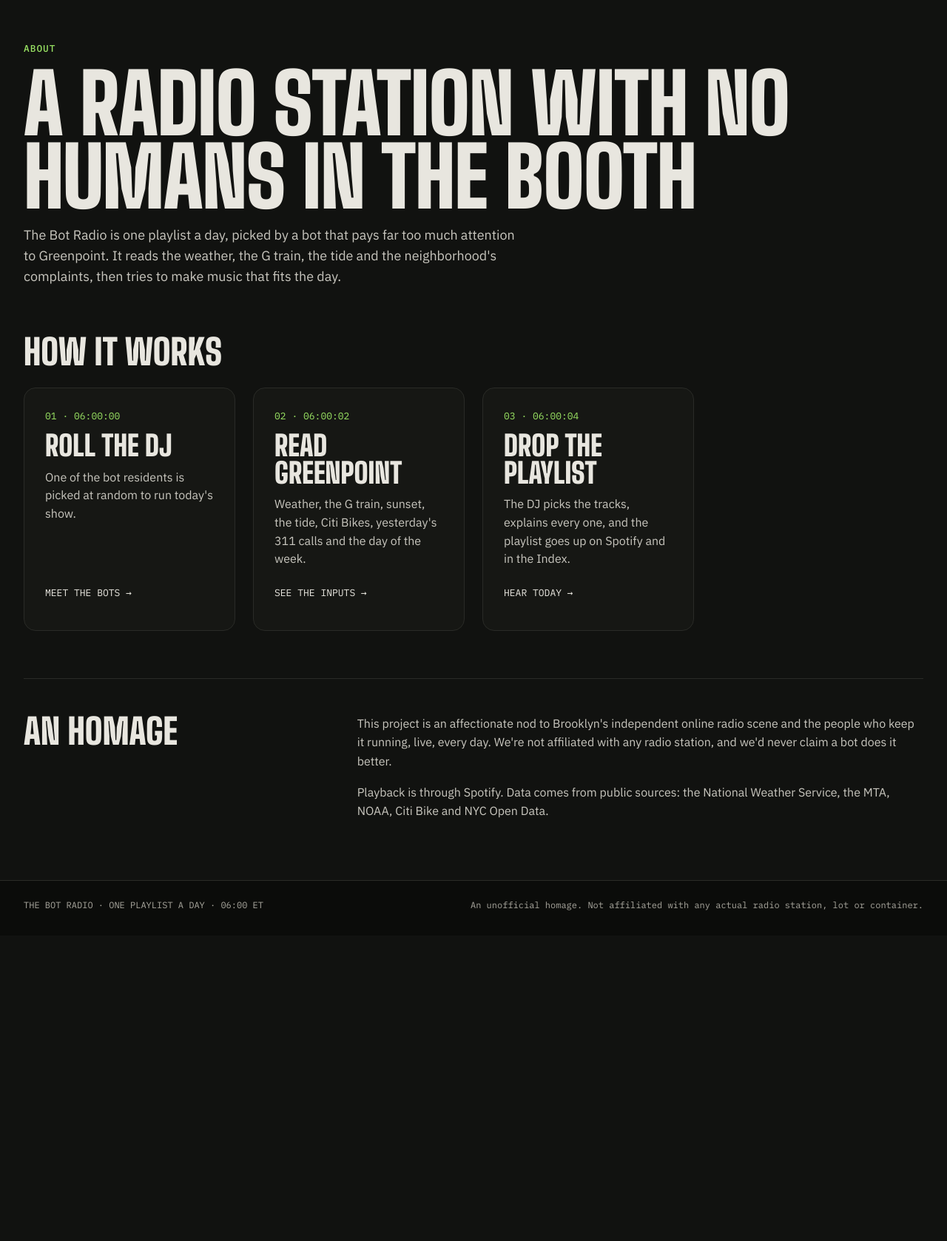
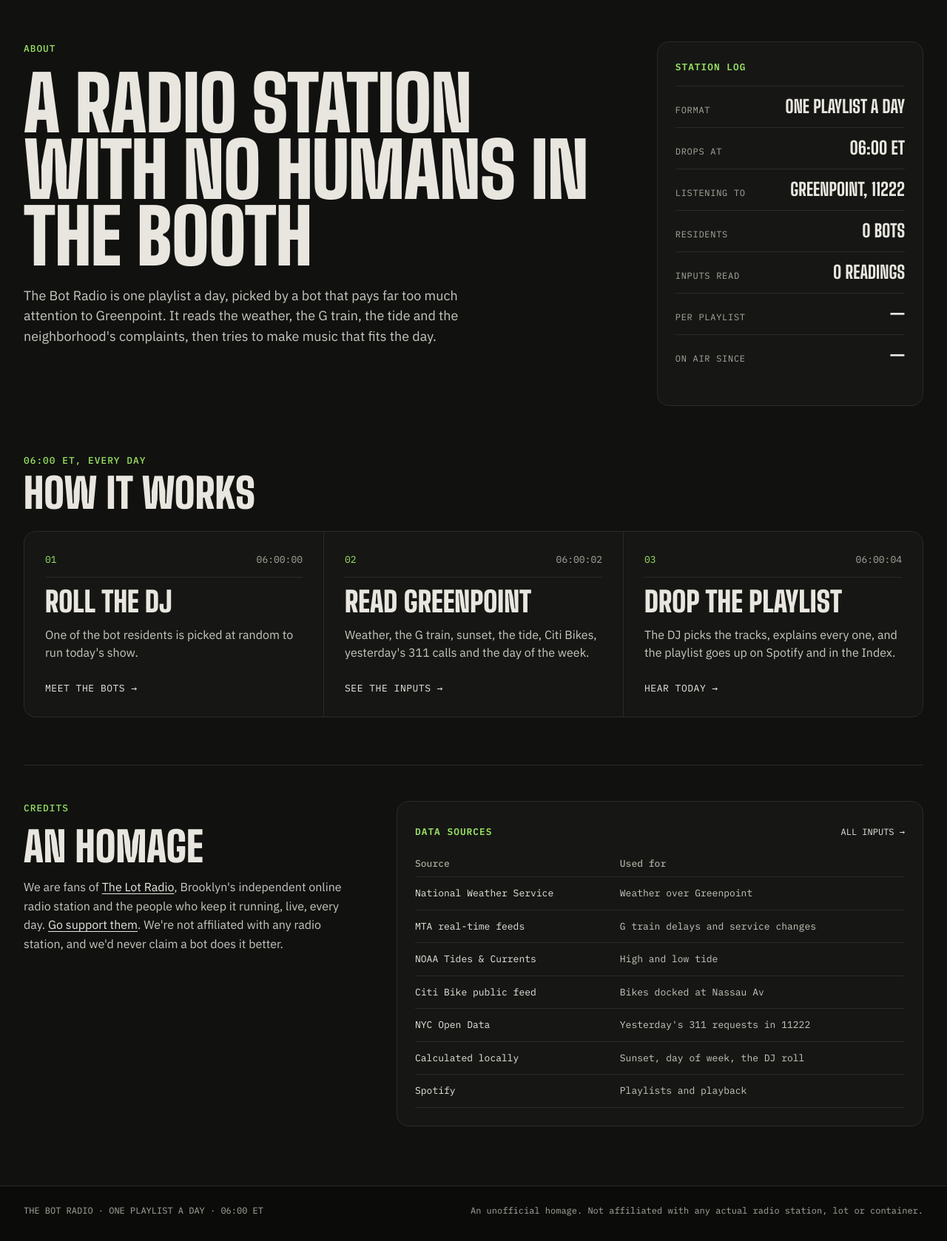
Before and after one commit to nevilgeorge/the-bot-radio, a FastAPI app: page /about in a window 1280 px wide. Shown: the part 86-1764 px from the top of the page at 74% size. Before the commit the page ends 1317 px from the top, so only its background shows below. Run offline with FastAPI, Linux system fonts and the light colour scheme; parts of the project's set-up code (start-up, migrations or seed data) failed here and were passed over.

Commit message:
Restructure About page and remove social links

```diff
--- a/src/the_bot_radio/web/main.py
+++ b/src/the_bot_radio/web/main.py
@@ -10,8 +10,8 @@ from datetime import date, datetime
 from pathlib import Path
 from typing import Annotated
 
-from fastapi import APIRouter, Depends, FastAPI, Form, Request
-from fastapi.responses import HTMLResponse, RedirectResponse
+from fastapi import APIRouter, Depends, FastAPI, Request
+from fastapi.responses import HTMLResponse
 from fastapi.staticfiles import StaticFiles
 from fastapi.templating import Jinja2Templates
 from starlette.exceptions import HTTPException as StarletteHTTPException
@@ -34,7 +34,6 @@ log = logging.getLogger(__name__)
 
 DATE_RE = re.compile(r"^\d{4}-\d{2}-\d{2}$")
 MONTH_RE = re.compile(r"^\d{4}-\d{2}$")
-EMAIL_RE = re.compile(r"^[^@\s]+@[^@\s]+\.[^@\s]+$")
 
 router = APIRouter()
 
@@ -87,7 +86,7 @@ async def http_exception_handler(request: Request, exc: StarletteHTTPException):
 
 
 @router.get("/", response_class=HTMLResponse)
-def today_page(request: Request, store: StoreDep, subscribed: str | None = None):
+def today_page(request: Request, store: StoreDep):
     day = store.latest_day()
     recent = [d for d in store.list_days() if day is None or d.date != day.date][:4]
     personas = store.personas()
@@ -101,7 +100,6 @@ def today_page(request: Request, store: StoreDep, subscribed: str | None = None)
         recent=recent,
         personas=personas,
         stats={p.id: store.resident_stats(p.id) for p in personas},
-        subscribed=subscribed,
     )
 
 
@@ -185,17 +183,20 @@ def bots_page(request: Request, store: StoreDep):
 
 
 @router.get("/about", response_class=HTMLResponse)
-def about_page(request: Request):
-    return render(request, "about.html", active_nav="about", page_title="About")
-
-
-@router.post("/subscribe")
-def subscribe(email: Annotated[str, Form()] = ""):
-    email = email.strip()
-    if not EMAIL_RE.match(email):
-        return RedirectResponse("/?subscribed=invalid#subscribe", status_code=303)
-    log.info("newsletter signup: %s", email)
-    return RedirectResponse("/?subscribed=1#subscribe", status_code=303)
+def about_page(request: Request, store: StoreDep):
+    days = store.list_days()
+    station_log = [
+        ("Format", "One playlist a day"),
+        ("Drops at", config.GENERATION_TIME_LABEL),
+        ("Listening to", "Greenpoint, 11222"),
+        ("Residents", f"{len(store.personas())} bots"),
+        ("Inputs read", f"{len(store.input_descriptions())} readings"),
+        ("Per playlist", f"{len(days[0].tracks)} tracks" if days else "—"),
+        ("On air since", h.month_day_year(days[-1].date) if days else "—"),
+    ]
+    return render(
+        request, "about.html", active_nav="about", page_title="About", station_log=station_log
+    )
 
 
 @router.get("/healthz")
--- a/src/the_bot_radio/web/static/css/site.css
+++ b/src/the_bot_radio/web/static/css/site.css
@@ -2216,35 +2111,97 @@ a.resident-card:hover .resident-card__link {
   padding-block: 56px 80px;
 }
 
-.about-how {
+/* Hero: intro + Station log panel */
+.about-hero {
+  align-items: flex-start;
+}
+
+.about-hero__main {
+  display: flex;
+  flex-direction: column;
+  gap: 20px;
+}
+
+.about-hero__title {
+  font-size: clamp(64px, 8vw, 104px);
+}
+
+.about-hero__main .lede {
+  max-width: 640px;
+}
+
+.about-log__title {
+  margin-bottom: 8px;
+}
+
+.about-log__row {
+  display: flex;
+  justify-content: space-between;
+  align-items: baseline;
+  gap: 16px;
+  padding-block: 14px;
+  border-top: 1px solid var(--line);
+}
+
+.about-log__value {
+  margin: 0;
+  text-align: right;
+  font-family: var(--font-display);
+  font-weight: 800;
+  font-size: 24px;
+  line-height: 1.1;
+  text-transform: uppercase;
+}
+
+/* Sections below the hero */
+.about-section {
   display: flex;
   flex-direction: column;
   gap: 24px;
 }
 
+.about-section--ruled {
+  padding-top: 48px;
+  border-top: 1px solid var(--line);
+}
+
+/* How it works: one ruled grid with shared hairlines (flex, so a wrapped row stretches) */
 .about-steps {
   list-style: none;
   margin: 0;
   padding: 0;
-  display: grid;
-  grid-template-columns: repeat(auto-fill, minmax(min(280px, 100%), 1fr));
-  gap: 24px;
+  display: flex;
+  flex-wrap: wrap;
+  gap: 1px;
+  border: 1px solid var(--line);
+  border-radius: var(--radius-card);
+  background: var(--line);
+  overflow: hidden;
 }
 
 .about-step {
-  display: flex;
-  flex-direction: column;
-  gap: 12px;
+  flex: 1 1 280px;
+  display: flex;
+  flex-direction: column;
+  gap: 14px;
   min-width: 0;
   padding: 28px;
-  border: 1px solid var(--line);
-  border-radius: var(--radius-card);
   background: var(--bg-raised);
 }
 
+.about-step__head {
+  display: flex;
+  justify-content: space-between;
+  align-items: center;
+  gap: 12px;
+  padding-bottom: 14px;
+  border-bottom: 1px solid var(--line);
+  font-family: var(--font-mono);
+  font-size: 13px;
+  color: var(--text-3);
+}
+
 .about-step__n {
-  font-family: var(--font-mono);
-  font-size: 13px;
   color: var(--green);
 }
 
@@ -2258,6 +2215,7 @@ a.resident-card:hover .resident-card__link {
 }
 
 .about-step__body {
+  flex-grow: 1;
   font-size: 16px;
   line-height: 1.55;
   color: var(--text-2);
@@ -2265,38 +2223,48 @@ a.resident-card:hover .resident-card__link {
 
 .about-step__link {
   align-self: flex-start;
-  margin-top: auto;
-  padding: 12px 0;
+  padding-top: 12px;
   font-family: var(--font-mono);
   font-size: 13px;
-  text-transform: uppercase;
-}
-
-.about-split {
-  display: flex;
+  letter-spacing: 0.04em;
+  text-transform: uppercase;
+}
+
+/* Credits: homage text + Data sources table */
+.about-credits {
+  flex-direction: row;
   flex-wrap: wrap;
-  gap: 24px 48px;
-  padding-top: 48px;
-  border-top: 1px solid var(--line);
-}
-
-.about-split > * {
-  min-width: 0;
-}
-
-.about-split__title {
-  flex: 1 1 260px;
-  line-height: 0.95;
-}
-
-.about-split__body {
-  flex: 2 1 480px;
-  display: flex;
-  flex-direction: column;
-  gap: 16px;
-  font-size: clamp(16px, 1.25vw, 17px);
+  align-items: flex-start;
+  gap: 40px 48px;
+}
+
+.about-credits__text {
+  flex: 1 1 360px;
+}
+
+.about-credits__text .body {
   line-height: 1.6;
-  color: var(--text-2);
+}
+
+.about-sources {
+  flex: 2 1 520px;
+  overflow-x: auto;
+}
+
+.about-sources__all {
+  padding-block: 8px;
+  font-family: var(--font-mono);
+  font-size: 12px;
+  text-transform: uppercase;
+}
+
+.about-sources .day-log th,
+.about-sources .day-log td {
+  padding: 12px 12px 12px 0;
+}
+
+.about-sources .day-log thead th {
+  padding-block: 8px;
 }
 
 @media (max-width: 720px) {
--- a/src/the_bot_radio/web/templates/about.html
+++ b/src/the_bot_radio/web/templates/about.html
@@ -6,18 +6,36 @@
 ] -%}
 {% block content %}
 <div class="container about-page">
-  <header class="stack about-intro">
-    <p class="kicker">About</p>
-    <h1 class="h1">A radio station with no humans in the booth</h1>
-    <p class="lede">The Bot Radio is one playlist a day, picked by a bot that pays far too much attention to Greenpoint. It reads the weather, the G train, the tide and the neighborhood's complaints, then tries to make music that fits the day.</p>
-  </header>
+  <section class="split about-hero" aria-labelledby="about-title">
+    <div class="split__main about-hero__main">
+      <p class="kicker">About</p>
+      <h1 class="h1 about-hero__title" id="about-title">A radio station with no humans in the booth</h1>
+      <p class="lede">The Bot Radio is one playlist a day, picked by a bot that pays far too much attention to Greenpoint. It reads the weather, the G train, the tide and the neighborhood's complaints, then tries to make music that fits the day.</p>
+    </div>
+    <aside class="split__side panel" aria-labelledby="about-log-title">
+      <h2 class="panel-title about-log__title" id="about-log-title">Station log</h2>
+      <dl class="about-log">
+        {%- for label, value in station_log %}
+        <div class="about-log__row">
+          <dt class="label">{{ label }}</dt>
+          <dd class="about-log__value">{{ value }}</dd>
+        </div>
+        {%- endfor %}
+      </dl>
+    </aside>
+  </section>
 
-  <section class="about-how" aria-labelledby="about-how-title">
-    <h2 class="h2 h2--md" id="about-how-title">How it works</h2>
+  <section class="about-section" aria-labelledby="about-how-title">
+    <div class="section-head">
+      <div>
+        <p class="kicker">{{ config.GENERATION_TIME_LABEL }}, every day</p>
+        <h2 class="h2" id="about-how-title">How it works</h2>
+      </div>
+    </div>
     <ol class="about-steps">
       {%- for n, time, title, body, link, href in steps %}
       <li class="about-step">
-        <span class="about-step__n">{{ n }} · {{ time }}</span>
+        <span class="about-step__head"><span class="about-step__n">{{ n }}</span><span>{{ time }}</span></span>
         <h3 class="about-step__title">{{ title }}</h3>
         <p class="about-step__body">{{ body }}</p>
         <a class="about-step__link" href="{{ href }}">{{ link }}</a>
@@ -26,11 +44,33 @@
     </ol>
   </section>
 
-  <section class="about-split" aria-labelledby="about-homage-title">
-    <h2 class="h2 h2--md about-split__title" id="about-homage-title">An homage</h2>
-    <div class="about-split__body">
-      <p>This project is an affectionate nod to Brooklyn's independent online radio scene and the people who keep it running, live, every day. We're not affiliated with any radio station, and we'd never claim a bot does it better.</p>
-      <p>Playback is through Spotify. Data comes from public sources: the National Weather Service, the MTA, NOAA, Citi Bike and NYC Open Data.</p>
+  <section class="about-section about-section--ruled about-credits" aria-labelledby="about-homage-title">
+    <div class="stack about-credits__text">
+      <p class="kicker">Credits</p>
+      <h2 class="h2" id="about-homage-title">An homage</h2>
+      <p class="body">We are fans of <a href="https://www.thelotradio.com/" rel="noopener">The Lot Radio</a>, Brooklyn's independent online radio station and the people who keep it running, live, every day. <a href="https://shop.thelotradio.com/" rel="noopener">Go support them</a>. We're not affiliated with any radio station, and we'd never claim a bot does it better.</p>
+    </div>
+    <div class="panel about-sources">
+      <div class="panel__head">
+        <h3 class="panel-title" id="about-sources-title">Data sources</h3>
+        <a class="about-sources__all" href="/inputs">All inputs →</a>
+      </div>
+      <table class="day-log" aria-labelledby="about-sources-title">
+        <thead>
+          <tr>
+            <th scope="col">Source</th>
+            <th scope="col">Used for</th>
+          </tr>
+        </thead>
+        <tbody>
+          {%- for source, use in config.DATA_SOURCES %}
+          <tr>
+            <th scope="row">{{ source }}</th>
+            <td>{{ use }}</td>
+          </tr>
+          {%- endfor %}
+        </tbody>
+      </table>
     </div>
   </section>
 </div>
--- a/src/the_bot_radio/web/templates/partials/footer.html
+++ b/src/the_bot_radio/web/templates/partials/footer.html
@@ -1,48 +1,9 @@
-{#- Footers. footer_bar(): inner pages. footer_full(subscribed): Today page (newsletter + links).
-    subscribed: none | "1" (show thanks) | "invalid" (show error). -#}
-{% macro _bar(divided=false) -%}
-<div class="container footer-bar{% if divided %} footer-bar--divided{% endif %}">
-  <span>THE BOT RADIO · ONE PLAYLIST A DAY · {{ config.GENERATION_TIME_LABEL }}</span>
-  <span>An unofficial homage. Not affiliated with any actual radio station, lot or container.</span>
-</div>
-{%- endmacro %}
-
+{#- Site footer (every page). -#}
 {% macro footer_bar() -%}
 <footer class="site-footer">
-  {{ _bar() }}
+  <div class="container footer-bar">
+    <span>THE BOT RADIO · ONE PLAYLIST A DAY · {{ config.GENERATION_TIME_LABEL }}</span>
+    <span>An unofficial homage. Not affiliated with any actual radio station, lot or container.</span>
+  </div>
 </footer>
 {%- endmacro %}
-
-{% macro footer_full(subscribed=none) -%}
-<footer class="site-footer">
-  <div class="container footer-main">
-    <section class="newsletter" id="subscribe" aria-label="Newsletter">
-      <form class="newsletter__form" method="post" action="/subscribe">
-        <label class="newsletter__label" for="nl-email">Get the drop in your inbox</label>
-        <div class="newsletter__row">
-          <input class="input" id="nl-email" name="email" type="email" required autocomplete="email" placeholder="you@example.com"{% if subscribed == "invalid" %} aria-invalid="true" aria-describedby="nl-msg"{% endif %}>
-          <button class="btn btn--primary" type="submit">Subscribe</button>
-        </div>
-        {%- if subscribed == "1" %}
-        <p class="newsletter__msg" id="nl-msg" role="status">Thanks. You're on the list for the 06:00 drop.</p>
-        {%- elif subscribed == "invalid" %}
-        <p class="newsletter__msg newsletter__msg--error" id="nl-msg" role="alert">That email doesn't look right. Try again?</p>
-        {%- endif %}
-      </form>
-    </section>
-    <nav class="footer-links" aria-label="Footer">
-      <ul>
-        <li><a href="/index">The Index</a></li>
-        <li><a href="/inputs">Inputs</a></li>
-        <li><a href="/bots">Bots</a></li>
-      </ul>
-      <ul>
-        <li><a href="/about">About</a></li>
-        <li><a href="{{ config.INSTAGRAM_URL }}">Instagram</a></li>
-        <li><a href="{{ config.SPOTIFY_PROFILE_URL }}">Spotify profile</a></li>
-      </ul>
-    </nav>
-  </div>
-  {{ _bar(divided=true) }}
-</footer>
-{%- endmacro %}
--- a/src/the_bot_radio/web/templates/today.html
+++ b/src/the_bot_radio/web/templates/today.html
@@ -5,7 +5,6 @@
 {%- from "partials/rack.html" import rack -%}
 {%- from "partials/day_card.html" import day_card -%}
 {%- from "partials/resident_card.html" import resident_card_booting, resident_status -%}
-{%- from "partials/footer.html" import footer_full -%}
 {%- from "partials/led.html" import led -%}
 
 
@@ -128,8 +127,6 @@
 {%- endif %}
 {% endblock %}
 
-{% block footer %}{{ footer_full(subscribed) }}{% endblock %}
-
 {% block scripts %}
   <script src="/static/js/share.js" defer></script>
 {% endblock %}
--- a/src/the_bot_radio/web/view_helpers.py
+++ b/src/the_bot_radio/web/view_helpers.py
@@ -78,6 +78,11 @@ def weekday_date(d: date) -> str:
 
 def long_date(d: date) -> str:
     return f"{_WEEKDAYS[d.weekday()]} {d:%m.%d.%Y}"
+
+
+def month_day_year(d: date) -> str:
+    """'Oct 15, 2026'."""
+    return f"{_MONTHS[d.month - 1][:3]} {d.day}, {d.year}"
 
 
 def short_date(d: date) -> str:
```
Also changed, not shown: other parts of src/the_bot_radio/web/static/css/site.css (+6 -108 lines), src/the_bot_radio/web/config.py (+10 -2 lines), tests/test_pages.py (+25 -13 lines), tests/test_view_helpers.py (+4 -0 lines), README.md, 1 other file.
